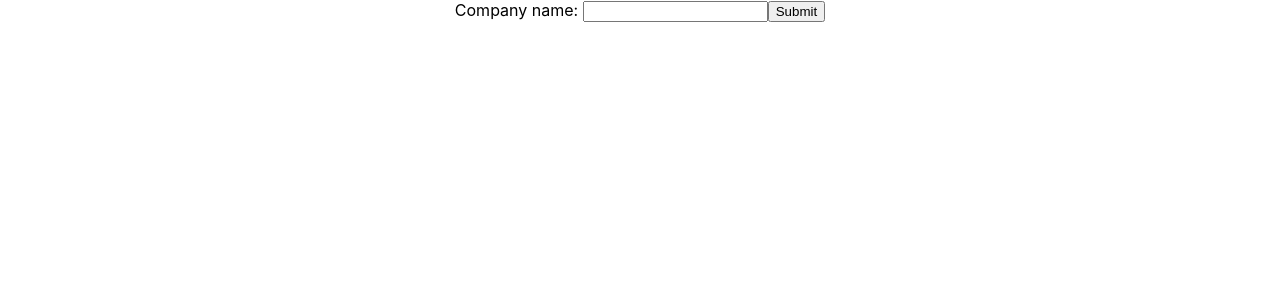
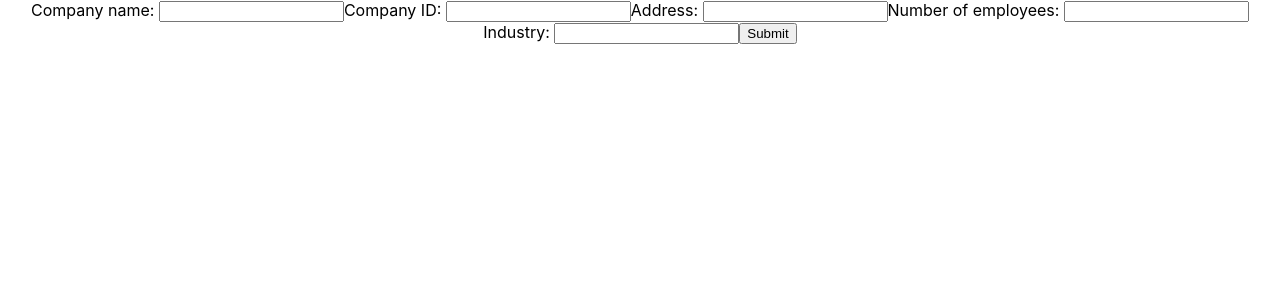
Before and after one commit to reinertisa/company-tech-stack, a React (Create React App) app in the folder cts-website/: page / in a window 1280 px wide. Shown: the top 300 px of the page. Built offline with nearby package versions, Linux system fonts and the light colour scheme.

Commit message:
fix(website): update company form

```diff
--- a/cts-website/src/components/edit/Company/Form.js
+++ b/cts-website/src/components/edit/Company/Form.js
@@ -25,6 +25,19 @@ export default function CompanyForm() {
                     }
                 })}
             />
+
+            <label htmlFor="companyId">Company ID: </label>
+            <input id="companyId" type="text" />
+
+            <label htmlFor="address">Address: </label>
+            <input id="address" type="text" />
+
+            <label htmlFor="numOfEmployees">Number of employees: </label>
+            <input id="numOfEmployeess" type="text" />
+
+            <label htmlFor="industry">Industry: </label>
+            <input id="industry" type="text" />
+
             <button type="submit">Submit</button>
         </form>
     )
```
